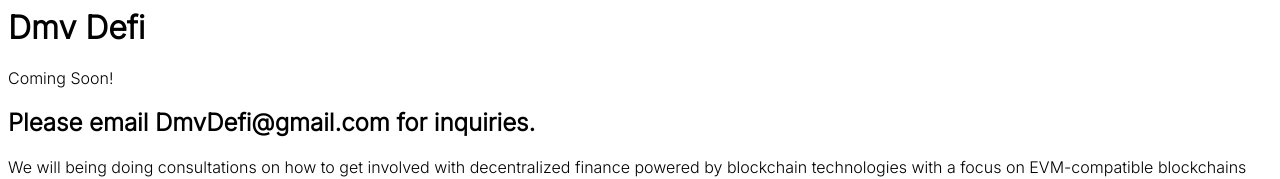
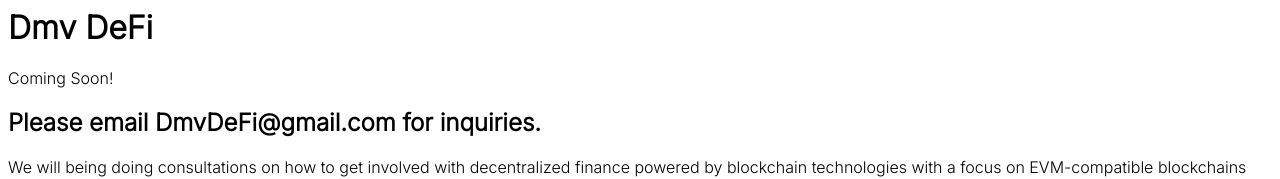
Before and after one commit to DmvDefi/DmvDefi.github.io, a plain HTML site: page index.html in a window 1280 px wide. Shown: the top 179 px of the page. Drawn offline with Linux system fonts and the light colour scheme.

Commit message:
Capitalize some letters.

```diff
--- a/index.html
+++ b/index.html
@@ -1,6 +1,6 @@
 <html>
   <head>
-    <title>DMV Defi</title>
+    <title>DMV DeFi</title>
     <link rel="preconnect" href="https://fonts.googleapis.com" />
     <link rel="preconnect" href="https://fonts.gstatic.com" crossorigin />
     <link
@@ -15,9 +15,9 @@
   </head>
 
   <body>
-    <h1>Dmv Defi</h1>
+    <h1>Dmv DeFi</h1>
     <p>Coming Soon!</p>
-    <h2>Please email <strong>DmvDefi@gmail.com</strong> for inquiries.</h2>
+    <h2>Please email <strong>DmvDeFi@gmail.com</strong> for inquiries.</h2>
     <div>
       <p>
         We will being doing consultations on how to get involved with
```
